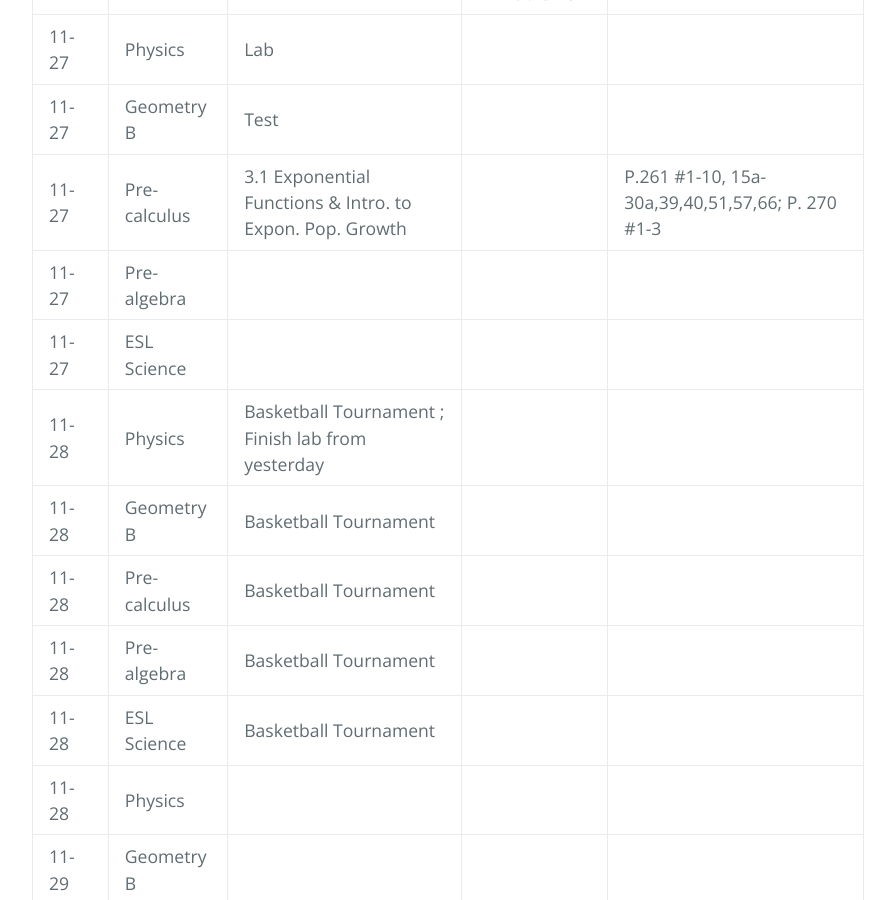
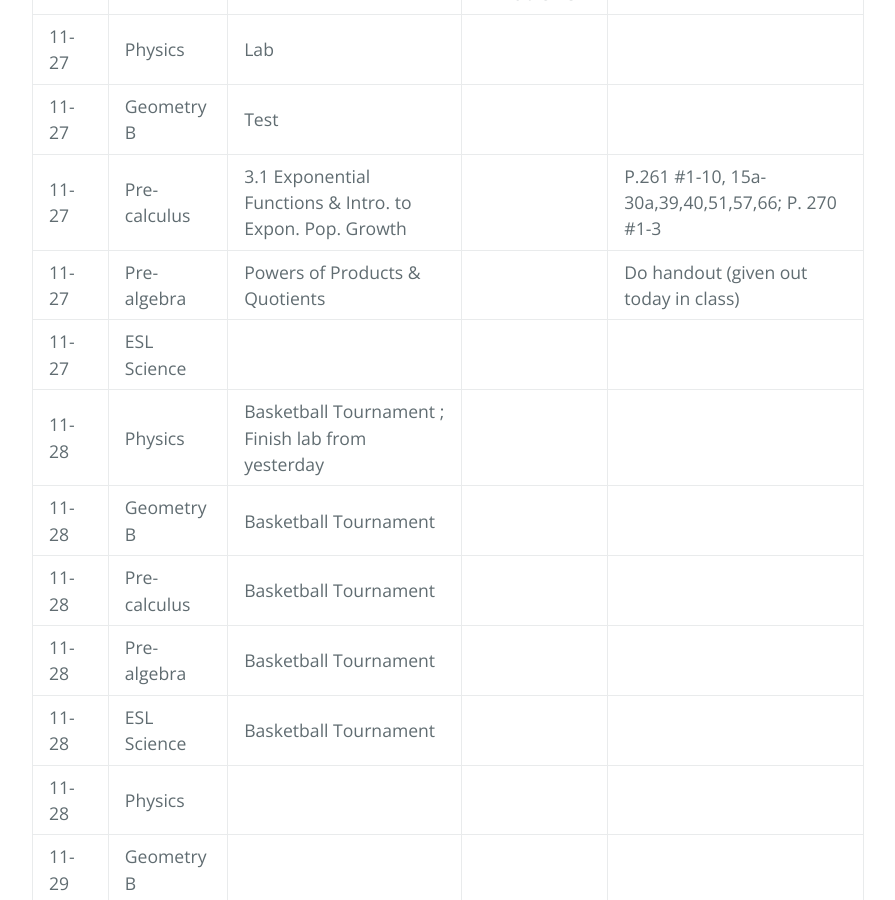
Before and after one commit to gpayoo/gpayoo, a Jekyll site: the page built from index.md, in a window 1280 px wide and 900 px high, scrolled down 624 px. Shown: the whole window, without its empty margins (192-1087 px from the left). Built offline with Jekyll 4.4.1, drawn with Linux system fonts in a browser that asks for light colours; our own code applies the rules of GitHub Pages for plain Markdown files.

Commit message:
Update index.md

```diff
--- a/index.md
+++ b/index.md
@@ -13,7 +13,7 @@ layout: default
 | 11-27 | Physics |  Lab | |
 | 11-27 | Geometry B | Test | |
 | 11-27 | Pre-calculus | 3.1 Exponential Functions & Intro. to Expon. Pop. Growth  | |  P.261 #1-10, 15a-30a,39,40,51,57,66; P. 270 #1-3
-| 11-27 | Pre-algebra |   | |
+| 11-27 | Pre-algebra | Powers of Products & Quotients  | | Do handout (given out today in class)
 | 11-27 | ESL Science | |  |
 | 11-28 | Physics | Basketball Tournament ; Finish lab from yesterday | |
 | 11-28 | Geometry B | Basketball Tournament | |
```
